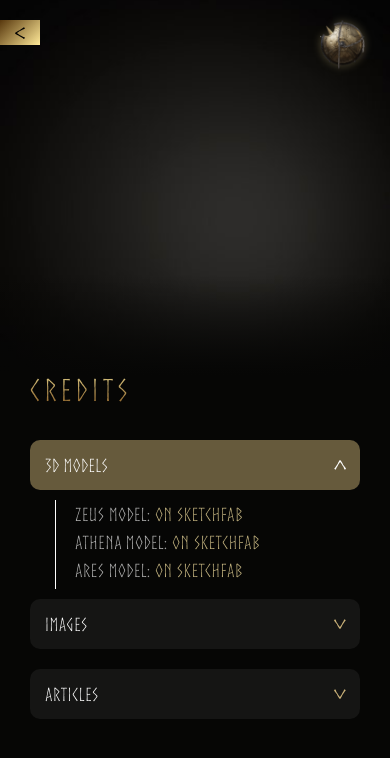
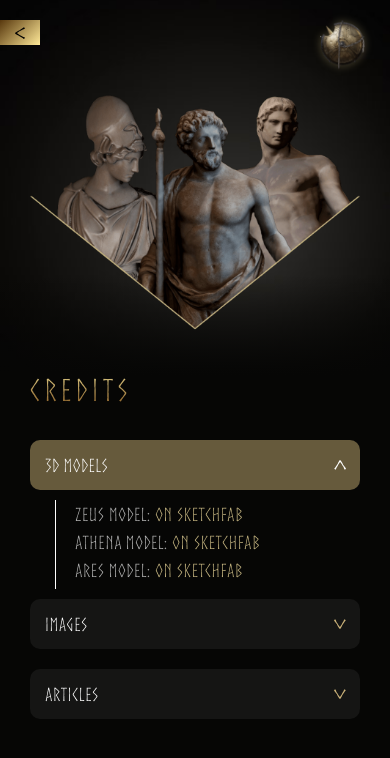
Before and after one commit to farhad-gh-dev/olympus, a React (Create React App) app: page /credits in a window 390 px wide. Shown: the top 758 px of the page. Built offline with nearby package versions, Linux system fonts and the light colour scheme.

Commit message:
finished credits page (desktop, mobile)

```diff
--- a/src/Components/CustomBackgrounds/_custom-backgrounds.scss
+++ b/src/Components/CustomBackgrounds/_custom-backgrounds.scss
@@ -51,7 +51,8 @@
     }
   }
 
-  &.fallback-page-background {
+  &.fallback-page-background,
+  &.credits-page-background {
     position: absolute;
     top: 0;
     left: 0;
--- a/src/Pages/CreditsPage.tsx
+++ b/src/Pages/CreditsPage.tsx
@@ -6,6 +6,7 @@ import CreditsPageBackground from "../Components/CustomBackgrounds/CredistPageBa
 import PreviousPageButton from "../Components/PreviousPageButton/PreviousPageButton";
 import Navbar from "../Components/Navbar/Navbar";
 import CreditsDropDown from "../Components/CreditsDropDown/CreditsDropDown";
+import ModelsImage from "../assets/credits-page/3d-models.png";
 
 const CreditsPage: React.FC = () => {
   const { navbarLinks } = useSelector((store: RootState) => store.ThemeReducer);
@@ -110,6 +111,11 @@ const CreditsPage: React.FC = () => {
             })}
           </div>
         </div>
+        <div className="right-side">
+          <div className="dropdown-image-container">
+            <img src={ModelsImage} alt="category" />
+          </div>
+        </div>
       </div>
     </div>
   );
--- a/src/Pages/_credits-page.scss
+++ b/src/Pages/_credits-page.scss
@@ -16,7 +16,10 @@
     }
 
     .left-side {
+      order: 2;
+
       @include sm-size {
+        order: 1;
         display: flex;
         flex-direction: column;
         padding-top: 25vh;
@@ -58,5 +61,39 @@
         }
       }
     }
+
+    .right-side {
+      height: 375px;
+      order: 1;
+      flex-grow: 1;
+      display: flex;
+      align-items: flex-end;
+      justify-content: center;
+
+      @include sm-size {
+        justify-content: flex-end;
+        align-items: center;
+        height: auto;
+        order: 2;
+      }
+
+      .dropdown-image-container {
+        padding-right: 0px;
+        max-height: 100%;
+        padding: 10px 0 30px;
+
+        @include sm-size {
+          height: auto;
+          padding: 0;
+          padding-right: 120px;
+        }
+
+        img {
+          max-width: 100%;
+          max-height: inherit;
+          height: inherit;
+        }
+      }
+    }
   }
 }
```
Also changed, not shown: src/assets/credits-page/3d-models.png (added).
